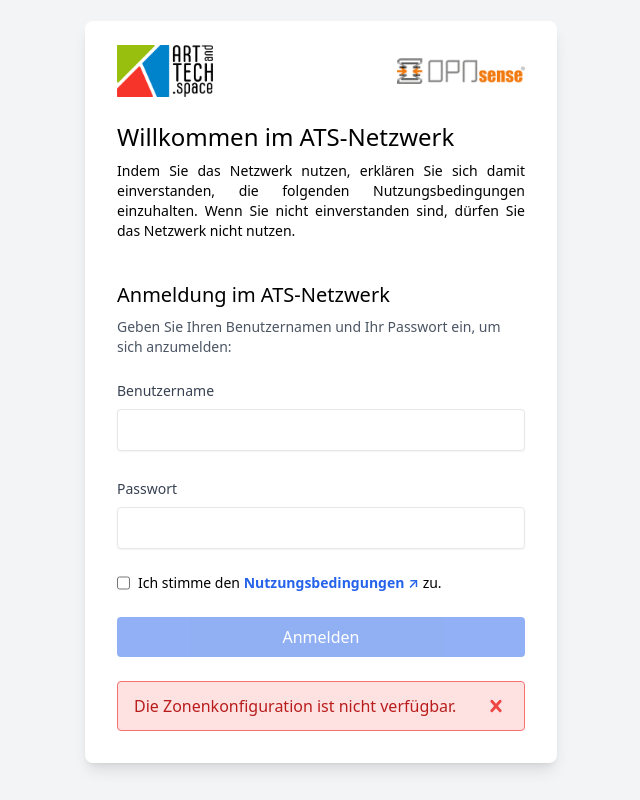
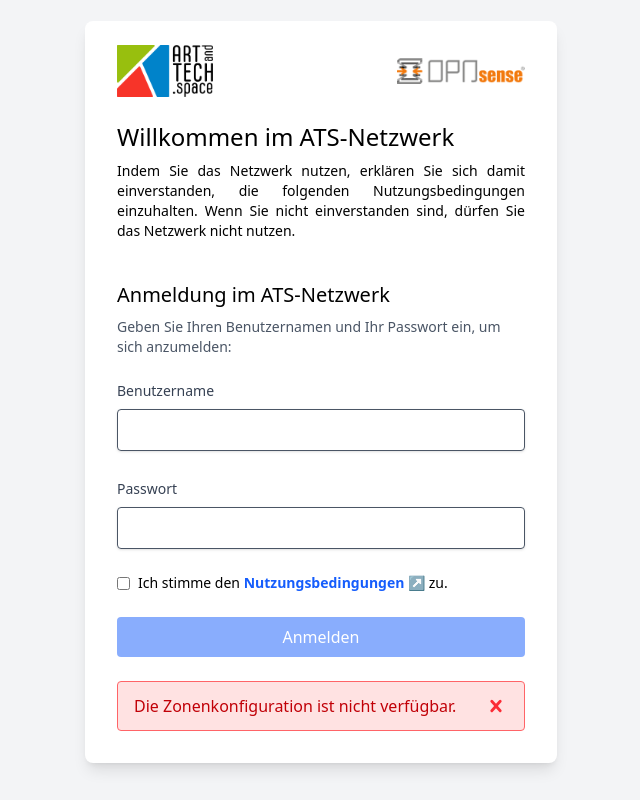
Before and after one commit to artandtechspace/Captive-Portal, a SvelteKit app: page / in a window 1280 px wide. Shown: the whole page, without its empty margins (319-959 px from the left). Built offline with nearby package versions, Linux system fonts and the light colour scheme.

Commit message:
chore: integrate Tailwind CSS with SvelteKit and update dependencies

```diff
--- a/package.json
+++ b/package.json
@@ -14,5 +14,10 @@
     "@sveltejs/vite-plugin-svelte": "^6.2.1",
     "svelte": "^5.39.6",
     "vite": "^6.3.6"
+  },
+  "dependencies": {
+    "@tailwindcss/vite": "^4.1.13",
+    "install": "^0.13.0",
+    "tailwindcss": "^4.1.13"
   }
 }
--- /dev/null
+++ b/src/app.css
@@ -0,0 +1 @@
+@import "tailwindcss";
--- a/src/routes/+layout.svelte
+++ b/src/routes/+layout.svelte
@@ -1,15 +1,18 @@
+<script>
+    import "../app.css";
+</script>
+
 <svelte:head>
-  <meta http-equiv="X-UA-Compatible" content="IE=edge,chrome=1" />
-  <meta name="robots" content="index, follow, noodp, noydir" />
-  <meta name="keywords" content="" />
-  <meta name="description" content="" />
-  <meta name="copyright" content="" />
-  <link rel="icon" href="/favicon/favicon.ico" />
-  <link rel="stylesheet" href="/css/output.css" />
+    <meta http-equiv="X-UA-Compatible" content="IE=edge,chrome=1"/>
+    <meta name="robots" content="index, follow, noodp, noydir"/>
+    <meta name="keywords" content=""/>
+    <meta name="description" content=""/>
+    <meta name="copyright" content=""/>
+    <link rel="icon" href="/favicon/favicon.ico"/>
     <script src="/js/zone.js"></script>
 </svelte:head>
 
-<slot />
+<slot/>
 
 <style>
     :global(body) {
--- a/src/routes/+page.svelte
+++ b/src/routes/+page.svelte
@@ -137,8 +137,12 @@
 </script>
 
 <svelte:head>
-  <title>WiFi-Login</title>
+     <title>WiFi-Login</title>
 </svelte:head>
+
+<style lang="postcss">
+    @reference "tailwindcss";
+</style>
 
 <div class="blur-background relative min-h-screen bg-gray-100">
   <div class="container mx-auto max-w-lg p-5 min-h-screen flex items-center justify-center">
--- a/vite.config.js
+++ b/vite.config.js
@@ -1,6 +1,10 @@
-import { sveltekit } from '@sveltejs/kit/vite';
-import { defineConfig } from 'vite';
+import {sveltekit} from '@sveltejs/kit/vite';
+import {defineConfig} from 'vite';
+import tailwindcss from "@tailwindcss/vite";
 
 export default defineConfig({
-  plugins: [sveltekit()]
+    plugins: [
+        tailwindcss(),
+        sveltekit(),
+    ],
 });
```
Also changed, not shown: 1 other file (tests, documents, lock files or other folders). Lines whose indentation alone changed are shown as unchanged.
